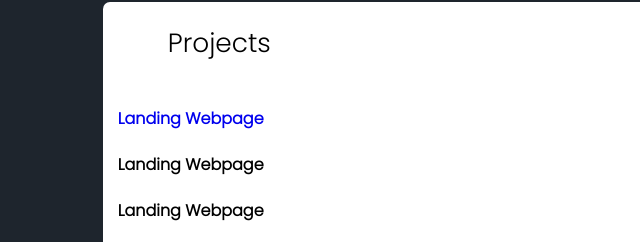
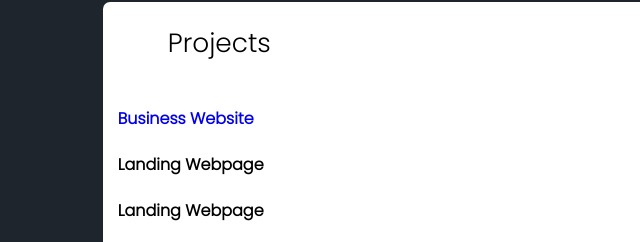
Before and after one commit to hafyze/Portfolio-Website, a plain HTML site: page Portfolio/index.html in a window 1280 px wide. Shown: the part 460-702 px from the top of the page, 0-640 px from the left. Drawn offline with Linux system fonts and the light colour scheme.

Commit message:
Update index.html

```diff
--- a/Portfolio/index.html
+++ b/Portfolio/index.html
@@ -46,7 +46,7 @@
         </nav>
 
         <div id="project1">
-            <h4><a href="https://hafyze.github.io/Fyzetechstore-Web/">Landing Webpage</a></h4>
+            <h4><a href="https://hafyze.github.io/Fyzetechstore-Web/">Business Website</a></h4>
         </div>
 
         <div id="project1">
```
